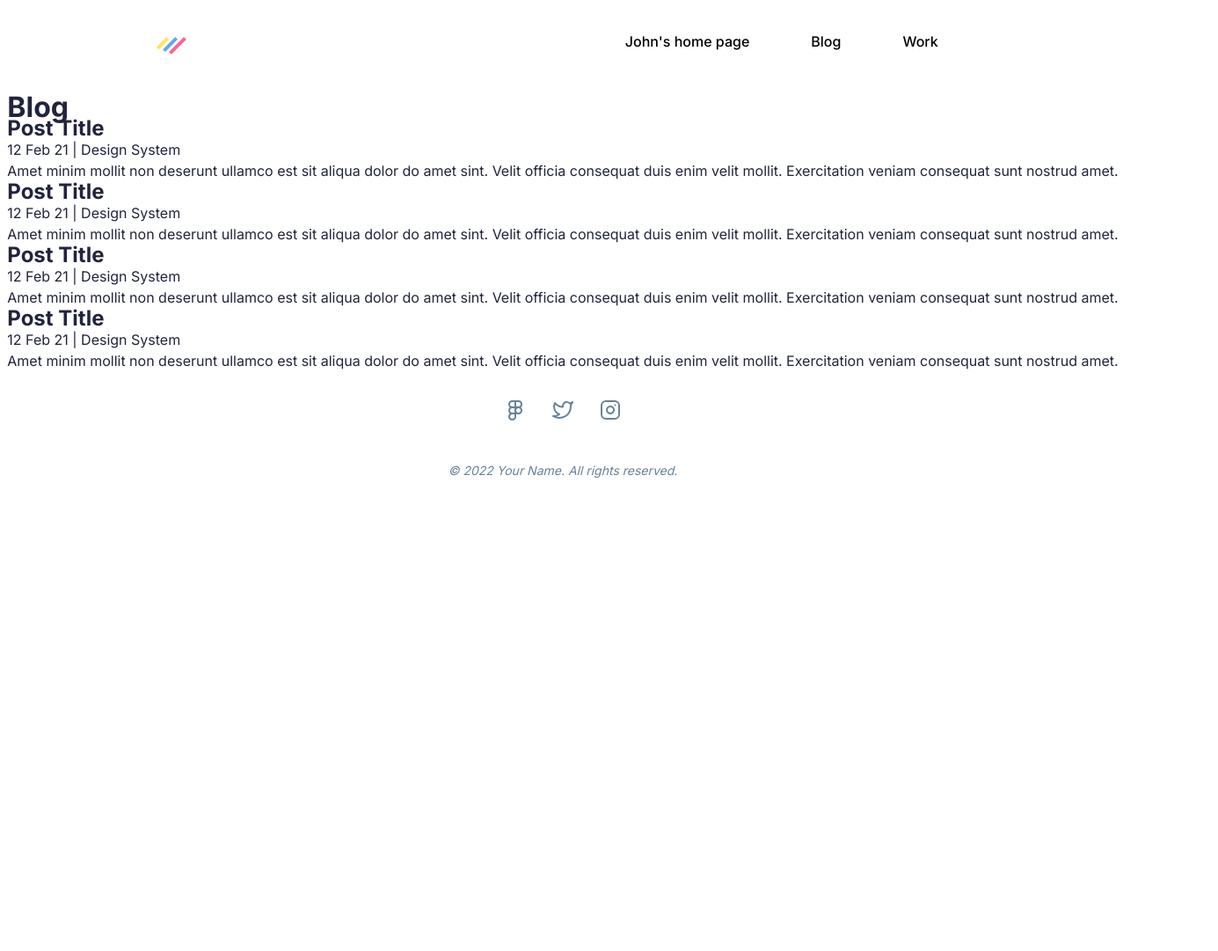
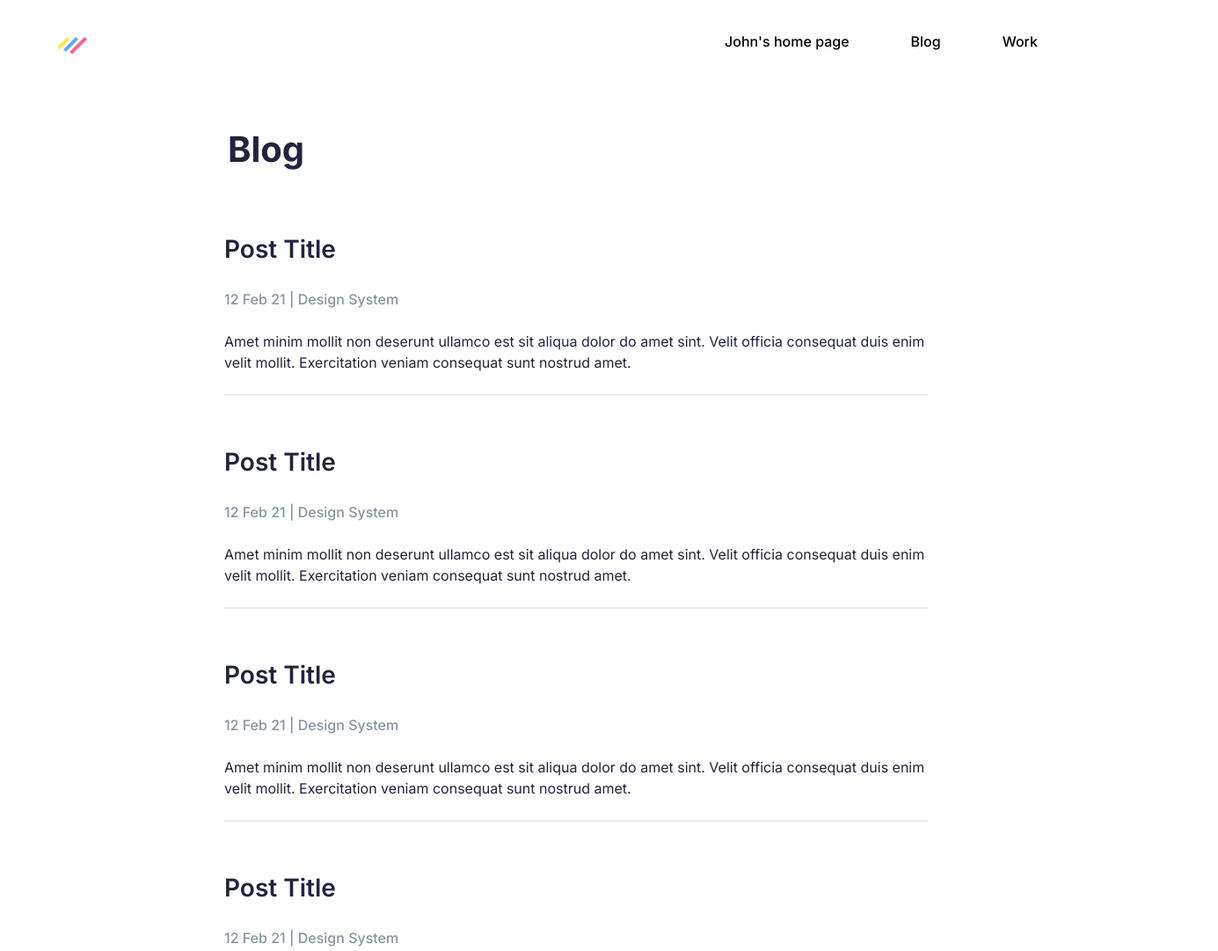
Before and after one commit to DoktorPixel/practical-examples, a plain HTML site: page 01-john-page/blog.html in a window 1280 px wide. Shown: the top 1081 px of the page at 88% size, 1385 px wide, since content can reach past the window. Before the commit the page ends 800 px from the top, so only its background shows below. Drawn offline with Linux system fonts and the light colour scheme.

Commit message:
blog edit

```diff
--- a/01-john-page/blog.html
+++ b/01-john-page/blog.html
@@ -30,38 +30,50 @@
         </nav>
       </header>
       <main>
-        <h1>Blog</h1>
-        <ul>
-          <li>
-            <h2>Post Title</h2>
-            <span> 12 Feb 21 | Design System</span>
+        <div class="blog-title-container"><h1 class="blog-title">Blog</h1></div>
+        <ul class="blog-posts">
+          <li class="blog-post-item">
+            <h2 class="blog-post-title">Post Title</h2>
+            <p class="post-info">
+              <time datetime="2021-02-12">12 Feb 21</time> |
+              <span>Design System</span>
+            </p>
             <p>
               Amet minim mollit non deserunt ullamco est sit aliqua dolor do
               amet sint. Velit officia consequat duis enim velit mollit.
               Exercitation veniam consequat sunt nostrud amet.
             </p>
           </li>
-          <li>
-            <h2>Post Title</h2>
-            <span> 12 Feb 21 | Design System</span>
+          <li class="blog-post-item">
+            <h2 class="blog-post-title">Post Title</h2>
+            <p class="post-info">
+              <time datetime="2021-02-12">12 Feb 21</time> |
+              <span>Design System</span>
+            </p>
             <p>
               Amet minim mollit non deserunt ullamco est sit aliqua dolor do
               amet sint. Velit officia consequat duis enim velit mollit.
               Exercitation veniam consequat sunt nostrud amet.
             </p>
           </li>
-          <li>
-            <h2>Post Title</h2>
-            <span> 12 Feb 21 | Design System</span>
+          <li class="blog-post-item">
+            <h2 class="blog-post-title">Post Title</h2>
+            <p class="post-info">
+              <time datetime="2021-02-12">12 Feb 21</time> |
+              <span>Design System</span>
+            </p>
             <p>
               Amet minim mollit non deserunt ullamco est sit aliqua dolor do
               amet sint. Velit officia consequat duis enim velit mollit.
               Exercitation veniam consequat sunt nostrud amet.
             </p>
           </li>
-          <li>
-            <h2>Post Title</h2>
-            <span> 12 Feb 21 | Design System</span>
+          <li class="blog-post-item">
+            <h2 class="blog-post-title">Post Title</h2>
+            <p class="post-info">
+              <time datetime="2021-02-12">12 Feb 21</time> |
+              <span>Design System</span>
+            </p>
             <p>
               Amet minim mollit non deserunt ullamco est sit aliqua dolor do
               amet sint. Velit officia consequat duis enim velit mollit.
--- /dev/null
+++ b/01-john-page/css/blog.css
@@ -0,0 +1,50 @@
+.blog-title-container {
+    display: flex;
+    justify-content: center;
+    padding: 40px 0px 16px 16px;
+    gap: 10px;
+    width: 800px;
+    height: 96px;
+
+}
+
+.blog-title {
+    width: 88px;
+    height: 40px;
+    color: var(--color-primari);
+    font-weight: 700;
+    font-size: 40px;
+    line-height: 40px;
+}
+
+.blog-posts {
+    display: flex;
+    flex-direction: column;
+    align-items: flex-start;
+    margin: 0 330px;
+    padding: 24px 0px 16px;
+    gap: 24px;
+}
+
+.blog-post-item {
+    display: flex;
+    flex-direction: column;
+    justify-content: center;
+    align-items: flex-start;
+    padding: 24px 0px 16px;
+    gap: 24px;
+    margin-left: 30px;
+    width: 800px;
+    height: 218px;
+
+    background: #FFFFFF;
+    box-shadow: 0px 2px 0px rgba(0, 0, 0, 0.08);
+    border-radius: 0px;
+
+}
+
+.blog-post-title {
+    font-weight: 600;
+    font-size: 28px;
+    line-height: 150%;
+}
--- a/01-john-page/css/styles.css
+++ b/01-john-page/css/styles.css
@@ -2,4 +2,5 @@
 @import "./header.css";
 @import "./main.css";
 @import "./footer.css";
-@import "./variables.css"
+@import "./variables.css";
+@import "./blog.css";
```
